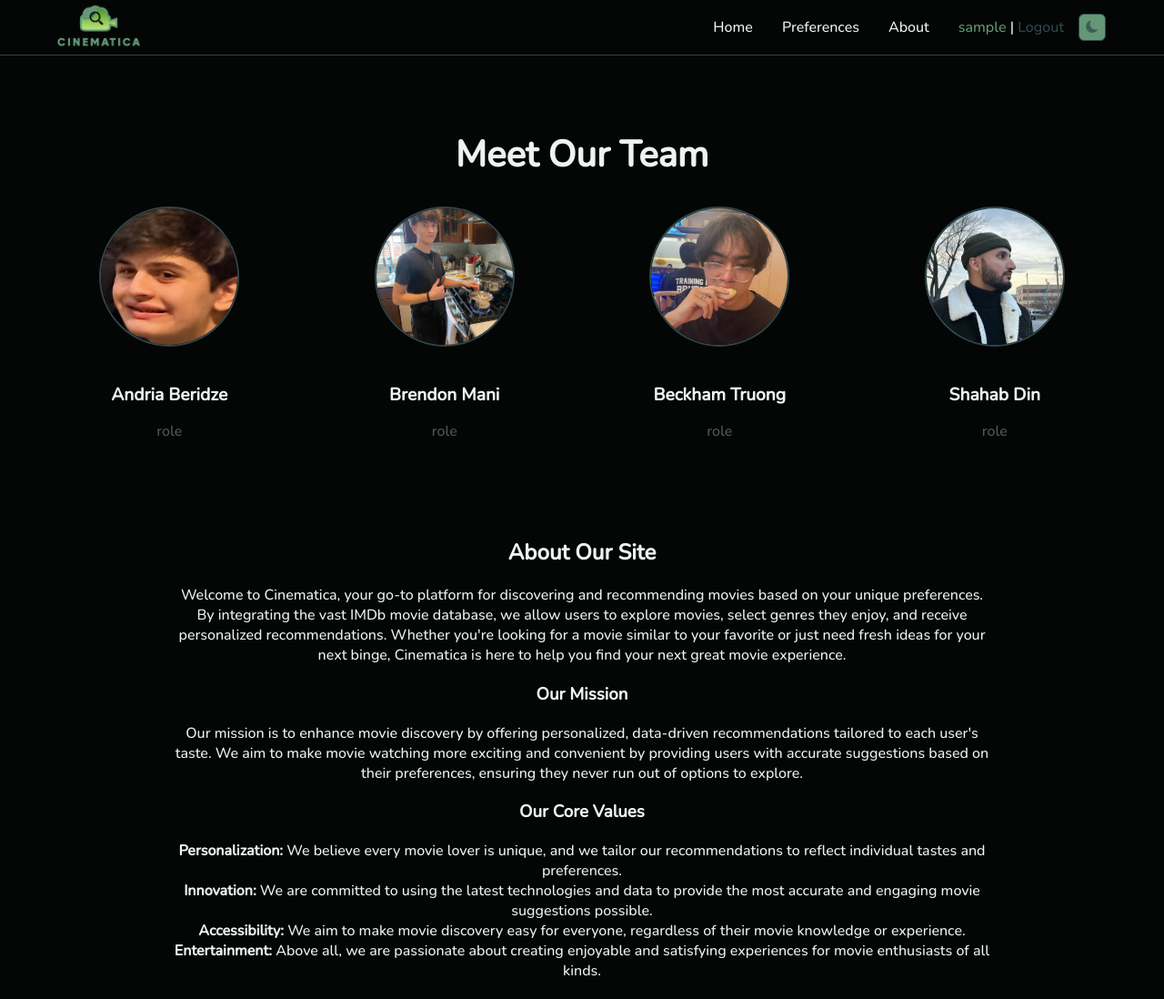
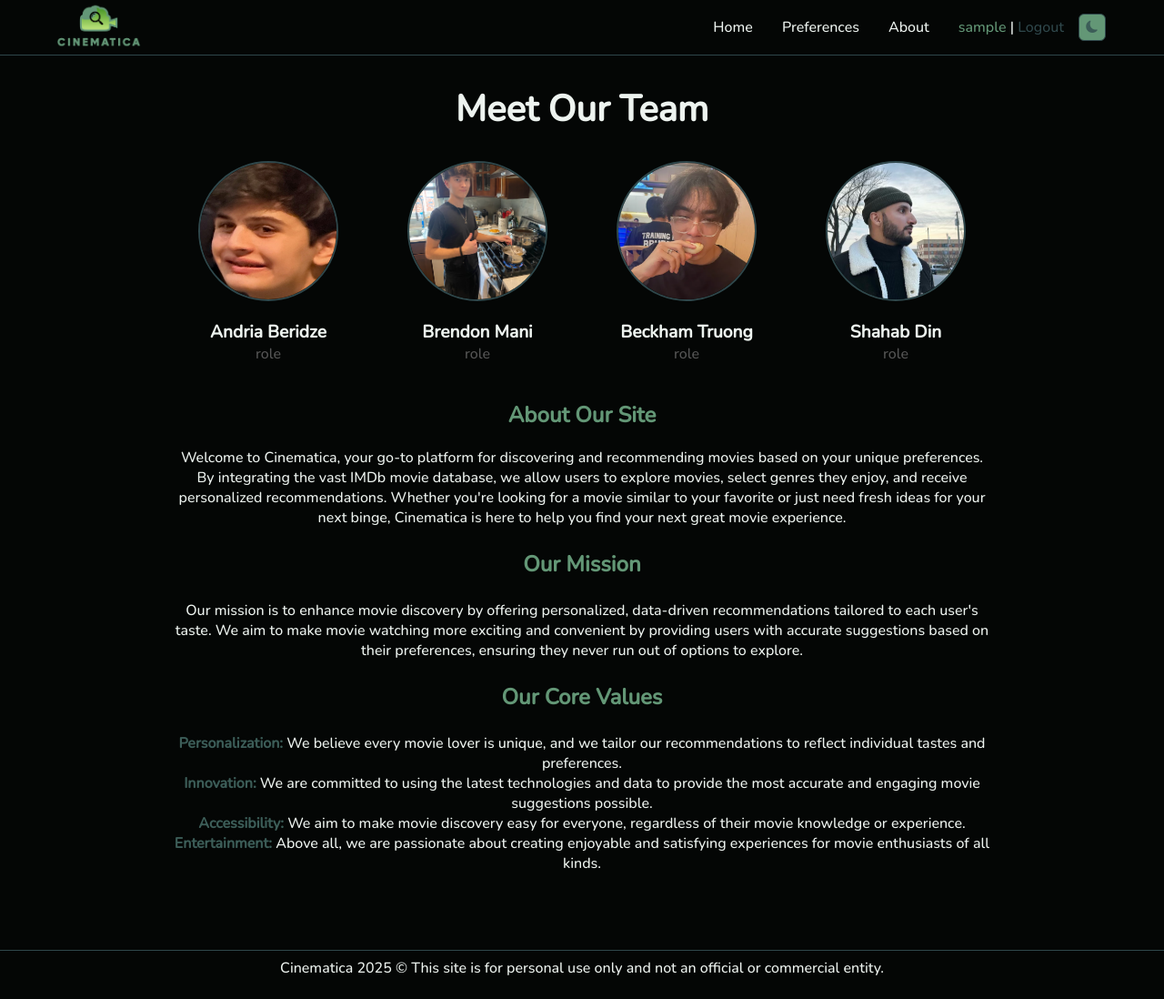
Before and after one commit to AndriaBeridze/Cinematica, a Django app: page /about/ in a window 1280 px wide. Shown: the whole page at 91% size. After the commit the page ends 1072 px from the top, so only its background shows below. Run offline with Django 5.2, Linux system fonts and the light colour scheme; the visitor is signed in with stand-in values (Sample User, id 1).

Commit message:
Add footer

```diff
--- a/core/templates/page.html
+++ b/core/templates/page.html
@@ -24,4 +24,7 @@
     </nav>
     {% block main_content %}
     {% endblock %}
+    <footer class="footer">
+        <p>Cinematica 2025 &copy; This site is for personal use only and not an official or commercial entity.</p>
+    </footer>
 {% endblock %}
--- a/core/templates/pages/movie-preference.html
+++ b/core/templates/pages/movie-preference.html
@@ -28,7 +28,7 @@
             <div class="btn disabled" id="save-preferences">Save</div>
             <a href="{% url 'core:home' %}">Cancel</a>
         </div>
-    </fo>
+    </form>
 
     <script src="{% static 'js/movie-search.js' %}"></script>
 {% endblock %}
--- a/static/css/components/about.scss
+++ b/static/css/components/about.scss
@@ -1,6 +1,6 @@
 #team {
     text-align: center;
-    padding: 50px;
+    padding: 0 50px;
 
     h2 {
         font-size: 2.5em;
@@ -9,7 +9,7 @@
 
     .team-members {
         display: flex;
-        justify-content: space-around;
+        justify-content: center;
         flex-wrap: wrap;
         gap: 30px;
 
@@ -28,13 +28,28 @@
 
             h3 {
                 font-size: 1.2em;
-                margin-bottom: 5px;
+                margin: 0;
             }
 
             p {
+                margin: 0;
                 font-size: 1em;
                 color: #555;
             }
         }
     }
 }
+
+
+#brief {
+    margin-bottom: $margin-lg !important;
+
+    h3, h2 {
+        font-size: 1.5em;
+        color: var(--primary);
+    }
+
+    strong {
+        color: var(--secondary);
+    }
+}
--- a/static/css/components/mpform.scss
+++ b/static/css/components/mpform.scss
@@ -12,7 +12,7 @@ $input-height: 2rem;
     margin: $margin $margin-md;
     padding: $padding;
     border-radius: $border-radius-lg;
-    height: calc(100dvh - 4 * $margin - 2 * $padding - $navbar-height - 1.5rem);
+    height: calc(100dvh - 4 * $margin - 2 * $padding - $navbar-height - 19px);
     display: flex;
     flex-direction: column;
     gap: $spacing;
--- a/static/css/components/rec.scss
+++ b/static/css/components/rec.scss
@@ -1,5 +1,5 @@
 .movie-cards-container {
-    height: calc(100dvh - $margin * 5 - 1.5rem - $navbar-height);
+    height: calc(100dvh - $margin * 5 - 19px - $navbar-height);
     border: $border-size solid var(--accent);
     border-radius: $border-radius-lg;
     overflow-x: hidden;
--- /dev/null
+++ b/static/css/layout/footer.scss
@@ -0,0 +1,9 @@
+footer {
+    border-top: $border-size solid var(--accent);
+    padding: $padding-sm $padding;
+    text-align: center;
+
+    p {
+        margin: 0;
+    }
+}
--- a/static/css/main.css
+++ b/static/css/main.css
@@ -89,6 +89,15 @@ body {
   margin-top: 10px; /* Adjust to move it down */
   margin-left: 20px; /* Adjust to move it right */
   height: 80px; /* Ensure the correct height */
+}
+
+footer {
+  border-top: 1px solid var(--accent);
+  padding: 0.5rem 1rem;
+  text-align: center;
+}
+footer p {
+  margin: 0;
 }
 
 .auth-form {
@@ -191,7 +200,7 @@ body {
   margin: 1rem 2rem;
   padding: 1rem;
   border-radius: 12px;
-  height: calc(100dvh - 4rem - 2rem - 60px - 1.5rem);
+  height: calc(100dvh - 4rem - 2rem - 60px - 19px);
   display: flex;
   flex-direction: column;
   gap: 1rem;
@@ -375,7 +384,7 @@ body {
 
 #team {
   text-align: center;
-  padding: 50px;
+  padding: 0 50px;
 }
 #team h2 {
   font-size: 2.5em;
@@ -383,7 +392,7 @@ body {
 }
 #team .team-members {
   display: flex;
-  justify-content: space-around;
+  justify-content: center;
   flex-wrap: wrap;
   gap: 30px;
 }
@@ -401,15 +410,27 @@ body {
 }
 #team .team-members .team-member h3 {
   font-size: 1.2em;
-  margin-bottom: 5px;
+  margin: 0;
 }
 #team .team-members .team-member p {
+  margin: 0;
   font-size: 1em;
   color: #555;
 }
 
+#brief {
+  margin-bottom: 4rem !important;
+}
+#brief h3, #brief h2 {
+  font-size: 1.5em;
+  color: var(--primary);
+}
+#brief strong {
+  color: var(--secondary);
+}
+
 .movie-cards-container {
-  height: calc(100dvh - 5rem - 1.5rem - 60px);
+  height: calc(100dvh - 5rem - 19px - 60px);
   border: 1px solid var(--accent);
   border-radius: 12px;
   overflow-x: hidden;
--- a/static/css/main.scss
+++ b/static/css/main.scss
@@ -1,5 +1,6 @@
 @import 'util/variables';
 @import 'layout/navbar';
+@import 'layout/footer';
 @import 'components/auth-form';
 @import 'components/mpform';
 @import 'components/card';
```
Also changed, not shown: 1 other file.
